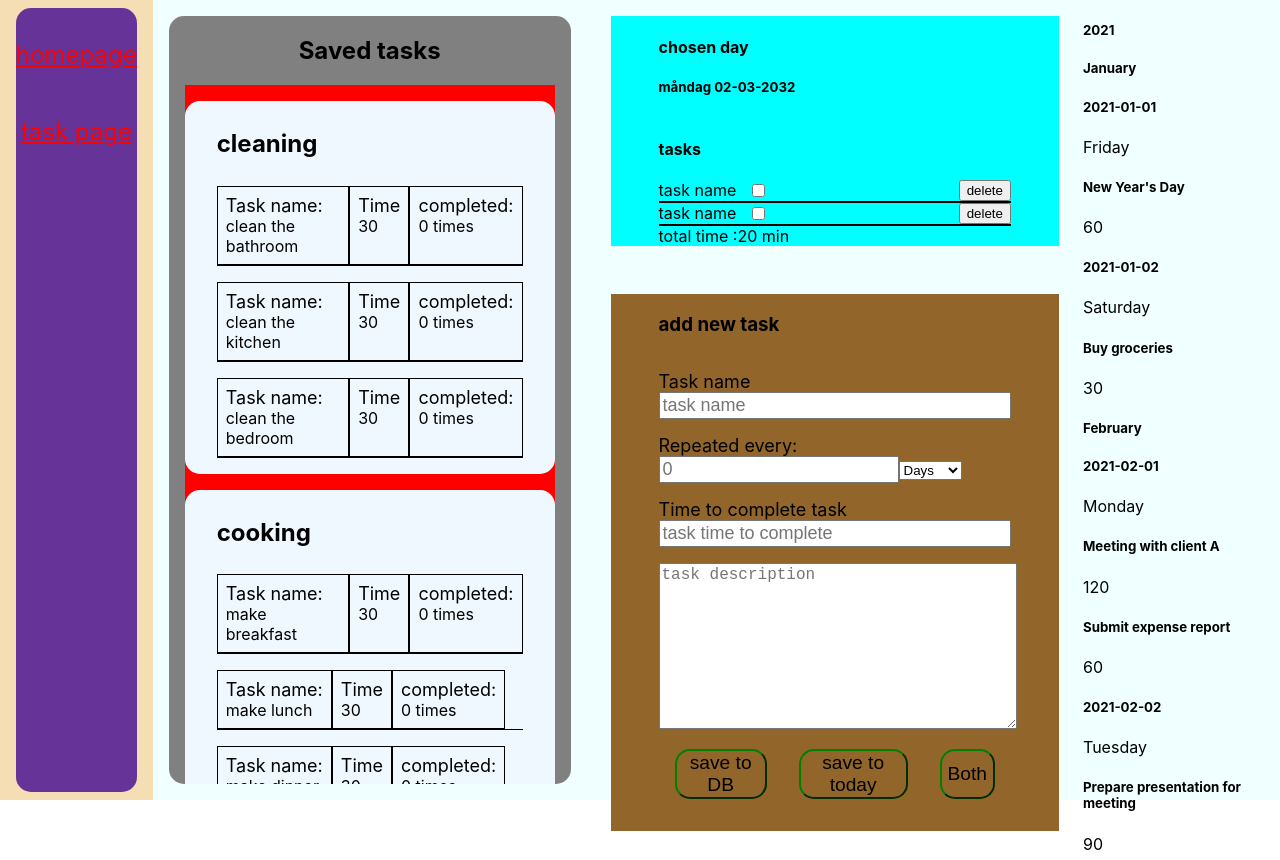
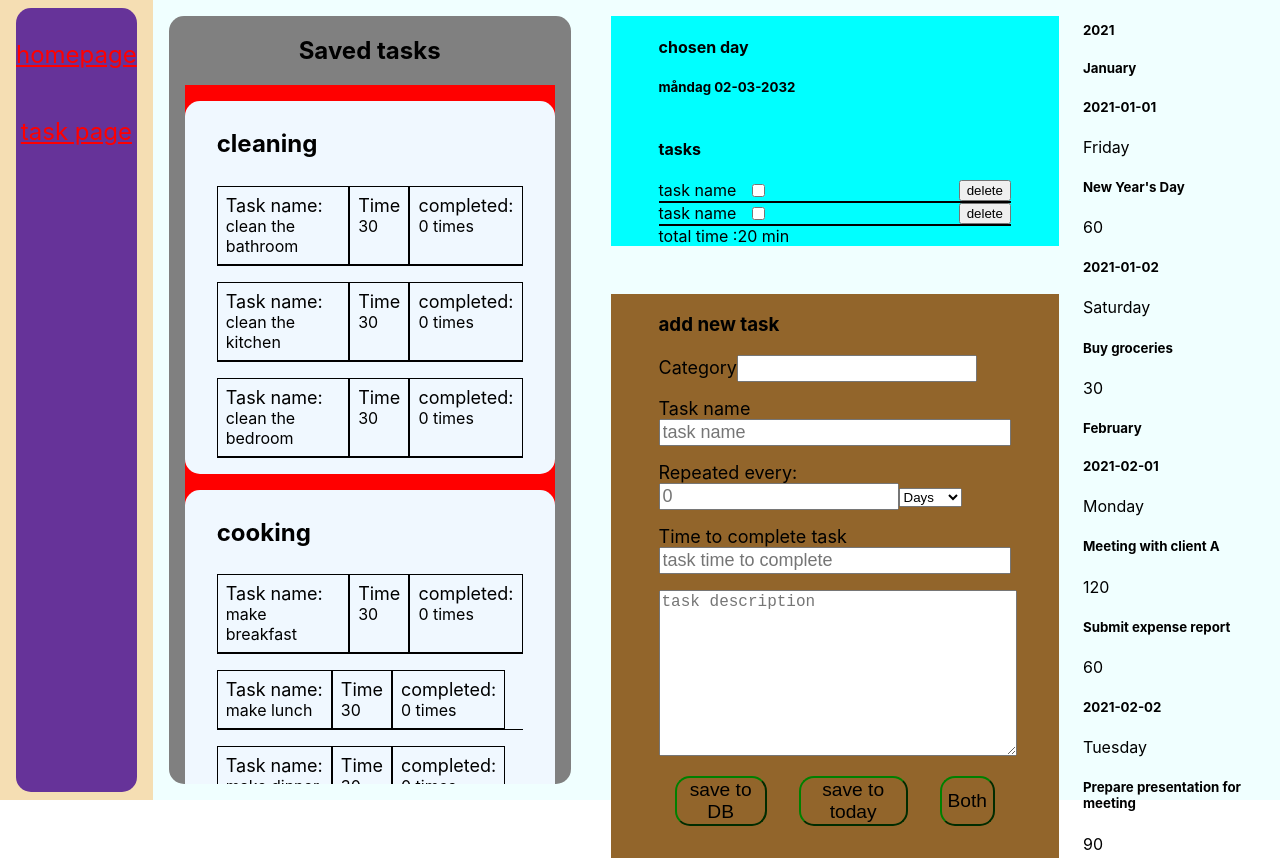
Before and after one commit to tobleroo/react-lifeorganizer, a React (Create React App) app: page /all-tasks in a window 1280 px wide. Shown: the top 860 px of the page. Built offline with nearby package versions, Linux system fonts and the light colour scheme.

Commit message:
working on saving tasks to task-list

```diff
--- a/src/pages/todoPage/AllTasksPage.jsx
+++ b/src/pages/todoPage/AllTasksPage.jsx
@@ -14,30 +14,30 @@ import "../../styles/pages/AllTasksPage.css"
 import demoTaskList from "../../demoData/demoTaskList";
 import demoTodoCalendar from "../../demoData/demoTodoCalendar";
 
+// working on saving tasks to tasks database (left bar on page)
+//currently got categories to work in add task input
+//need to work on saving tasks to database
 
 function AllTasksPage() {
 
   const [savedTasks, setSavedTasks] = useState([]);
   const [CalendarData, setCalendarData] = useState([]);
 
-  // console.log(savedTasks);
-
   useEffect(() => {
     setSavedTasks(demoTaskList);
     setCalendarData(demoTodoCalendar);
 
-  }, []);
+  }, [setSavedTasks, setCalendarData]);
 
   return(
     <div className="AllComponentsBox">
 
         <TasksBox allTasks={savedTasks}/>
 
-        <SelectedDate/>
-
+        <SelectedDate savedTasks={savedTasks}
+        setSavedTasks={setSavedTasks}/>
 
         <CalendarYearBox yearData={CalendarData}/>
-        {/* <CalendarBox calendarData={CalendarData}/> */}
     </div>
   )
 
--- a/src/pages/todoPage/components/AddTasks.jsx
+++ b/src/pages/todoPage/components/AddTasks.jsx
@@ -2,14 +2,15 @@
 
 import NewTaskInput from "./NewTaskInput"
 
-export default function AddTasks(){
+export default function AddTasks({savedTasks, setSavedTasks}){
+
 
 
     return (
         <div className="AddTaskBox">
             <h3>add new task</h3>
 
-            <NewTaskInput/>
+            <NewTaskInput savedTasks={savedTasks}/>
 
             <div className="addTaskBtnBox">
                 <button id="saveTaskToDbBtn">save to DB</button>
--- a/src/pages/todoPage/components/NewTaskInput.jsx
+++ b/src/pages/todoPage/components/NewTaskInput.jsx
@@ -1,9 +1,33 @@
 
+import { useState } from "react";
 
-export default function NewTaskInput(){
+export default function NewTaskInput({savedTasks}){
+
+    const [categories, setCategories] = useState(getAllCategories(savedTasks));
+
+    function getAllCategories(savedTasks){
+        let categories = [];
+        savedTasks.forEach(task => {
+            categories.push(task.categoryName);
+        });
+        return categories;
+    }
 
     return (
         <div className="addTaskInputBox">
+                <div className="categoriSelectedBox">
+                    <label htmlFor="category">Category</label>
+                    <input type="text" id="category" name="category" list="category-list" />
+                    <datalist id="category-list">
+                        {categories.length ? (
+                            categories.map((category, index) => {
+                            return <option key={index} value={category} />;
+                            })
+                        ) : (
+                            <option value="no data">no data</option>
+                        )}
+                    </datalist>
+                </div>
                 <div className="inputTaskName">
                     <label htmlFor="taskName">Task name</label>
                     <input type="text" name="taskName" placeholder="task name" />
--- a/src/pages/todoPage/components/SelectedDate.jsx
+++ b/src/pages/todoPage/components/SelectedDate.jsx
@@ -3,14 +3,15 @@ import ChosenDate from "./ChosenDate"
 import AddTasks from "./AddTasks"
 
 
-export  default function SelectedDate(){
+export  default function SelectedDate({savedTasks, setSavedTasks}){
 
     return (
         <div className="middleBar">
 
             <ChosenDate/>
 
-            <AddTasks/>
+            <AddTasks savedTasks={savedTasks}
+            setSavedTasks={setSavedTasks}/>
 
             <div className="toBackEnd">
                 <button>Save all</button>
```
